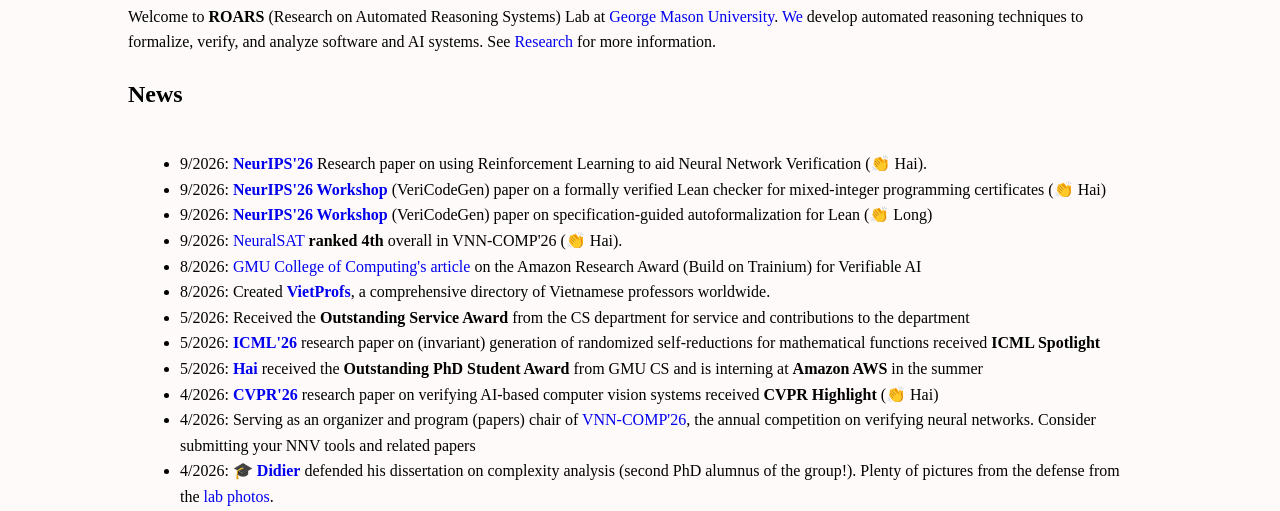
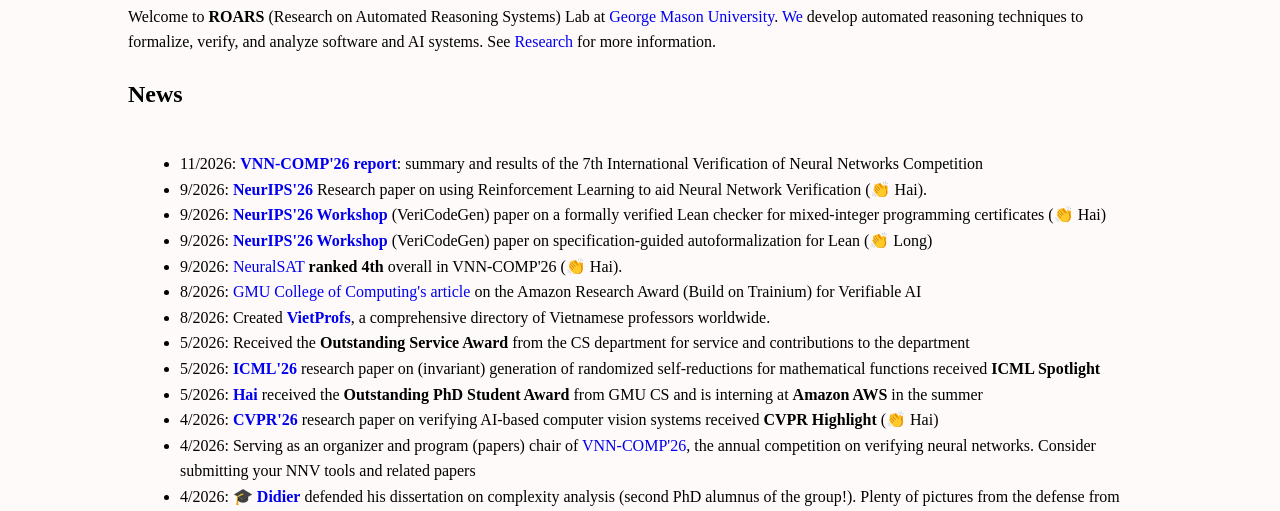
Before and after one commit to dynaroars/dynaroars.github.io, a plain HTML site: page index.html in a window 1280 px wide. Shown: the part 219-730 px from the top of the page. Drawn offline with Linux system fonts and the light colour scheme.

Commit message:
News: VNN-COMP'26 report
Co-Authored-By: Claude Opus 5.5 <noreply@anthropic.com>

```diff
--- a/index.html
+++ b/index.html
@@ -91,6 +91,7 @@
     <h2>News</h2>
     <div class="myborder">
       <ul>
+        <li>11/2026: <a href="https://arxiv.org/abs/2611.24114"><strong>VNN-COMP'26 report</strong></a>: summary and results of the 7th International Verification of Neural Networks Competition</li>
         <li>9/2026: <a href="https://bibtex.roars.dev"><strong>NeurIPS'26</strong></a> Research paper on using Reinforcement Learning to aid Neural Network Verification (👏 Hai).</li>
         <li>9/2026: <a href="https://bibtex.roars.dev/?q=vericodegen"><strong>NeurIPS'26 Workshop</strong></a> (VeriCodeGen) paper on a formally verified Lean checker for mixed-integer programming certificates (👏 Hai)</li>
         <li>9/2026: <a href="https://bibtex.roars.dev/?q=vericodegen"><strong>NeurIPS'26 Workshop</strong></a> (VeriCodeGen) paper on specification-guided autoformalization for Lean (👏 Long)</li>
```
